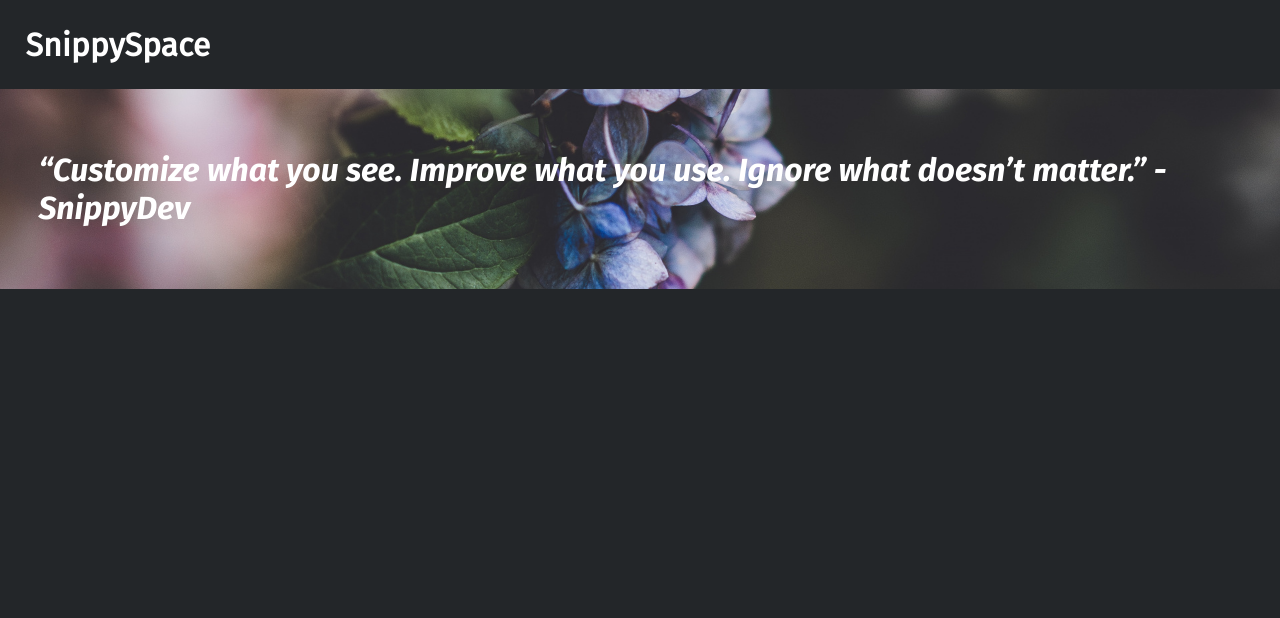
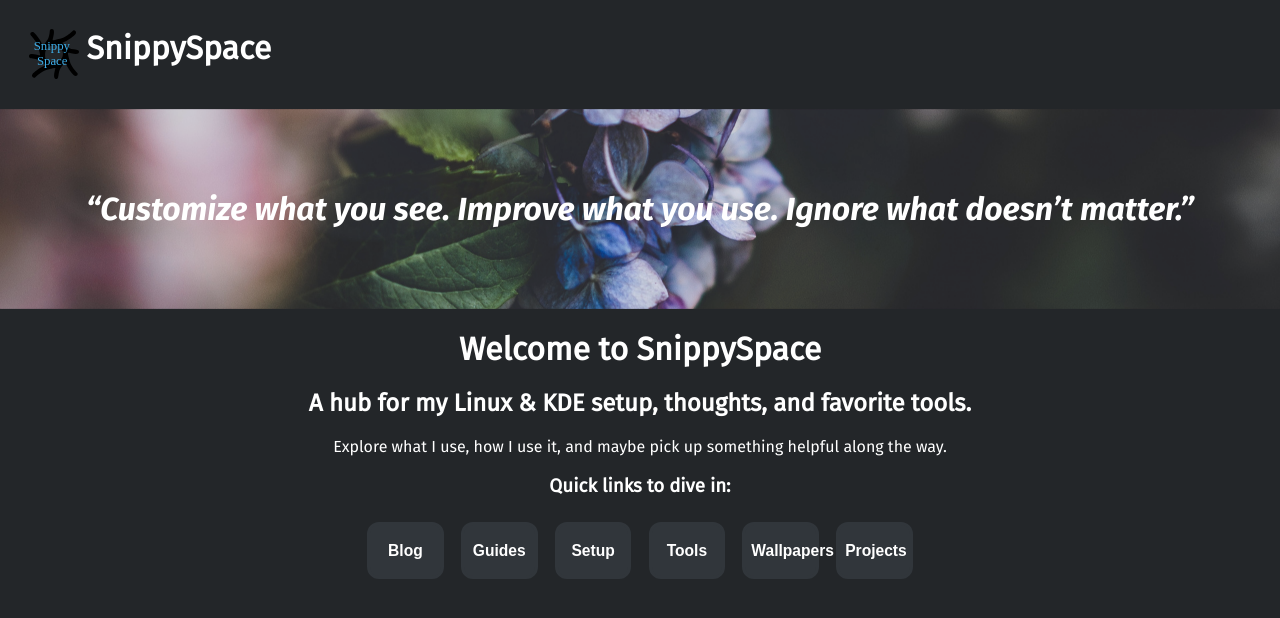
Before and after one commit to SnippyDev/snippydev.github.io, a plain HTML site: page index.html in a window 1280 px wide. Drawn offline with Linux system fonts and the light colour scheme.

Commit message:
Add "Wallpapers" and "Projects" buttons to Quick Links section in index.html

```diff
--- a/index.html
+++ b/index.html
@@ -2,6 +2,7 @@
 <html>
   <head>
     <title>SnippyDev</title>
+    <link rel="icon" type="image/x-icon" href="images/ssfavicon.png">
     <link rel="stylesheet" href="style.css">
     <link rel="preconnect" href="https://fonts.googleapis.com">
     <link rel="preconnect" href="https://fonts.gstatic.com" crossorigin>
@@ -9,10 +10,30 @@
   </head>
   <body>
     <header>
+      <img src="images/snippyspacelogo.svg" width="50px">
       <h1>SnippySpace</h1>
     </header>
-    <div class="main-quote">
-      <h1><i><strong>“Customize what you see. Improve what you use. Ignore what doesn’t matter.”</strong> -SnippyDev</i></h1>
+    <div id="main-quote">
+      <div class="bg-layer" id="bg1"></div>
+      <div class="bg-layer" id="bg2"></div>
+      <div class="quote-content">
+        <h1><i><strong>“Customize what you see. Improve what you use. Ignore what doesn’t matter.”</strong></i></h1>
+      </div>
     </div>
+    <div class="main">
+      <h1>Welcome to SnippySpace</h1>
+      <h2>A hub for my Linux & KDE setup, thoughts, and favorite tools.</h2>
+      <p>Explore what I use, how I use it, and maybe pick up something helpful along the way.</p>
+      <h3>Quick links to dive in:</h3>
+      <div class="main-nav">
+        <button><h3>Blog</h3></button>
+        <button><h3>Guides</h3></button>
+        <button><h3>Setup</h3></button>
+        <button><h3>Tools</h3></button>
+        <button><h3>Wallpapers</h3></button>
+        <button><h3>Projects</h3></button>
+      </div>
+    </div>
+    <script src="main.js"></script>
   </body>
 </html>
--- /dev/null
+++ b/main.js
@@ -0,0 +1,38 @@
+const images = [
+  "images/bg1.jpg",
+  "images/bg2.png",
+  "images/bg3.jpg",
+  "images/bg4.jpg",
+  "images/bg5.jpg"
+];
+
+let index = 0;
+let showingBg1 = true;
+
+const bg1 = document.getElementById('bg1');
+const bg2 = document.getElementById('bg2');
+
+// Set initial image
+bg1.style.backgroundImage = `url('${images[index]}')`;
+bg1.style.opacity = 1;
+
+function changeBackground() {
+  index = (index + 1) % images.length;
+  const nextImage = `url('${images[index]}')`;
+
+  if (showingBg1) {
+    bg2.style.backgroundImage = nextImage;
+    bg2.style.opacity = 1;
+    bg1.style.opacity = 0;
+  } else {
+    bg1.style.backgroundImage = nextImage;
+    bg1.style.opacity = 1;
+    bg2.style.opacity = 0;
+  }
+
+  showingBg1 = !showingBg1;
+}
+
+window.addEventListener('load', () => {
+  setInterval(changeBackground, 5000);
+});
--- a/style.css
+++ b/style.css
@@ -1,17 +1,25 @@
 header {
+    display: flex;
     margin: 2%;
     font-family: "Fira Sans", sans-serif;
     color: #ffffff;
     background-color: #232629;
 }
 
-.main-quote {
+header img {
+    margin: 0.3%;
+}
+
+header h1 {
+    margin: 0.3%;
+}
+
+#main-quote {
     font-family: "Fira Sans", sans-serif;
     color: #ffffff;
     display: flex;
     justify-content: center;
     align-items: center;
-    background-image: url('images/lavenderhydrangeaceae.jpg');
     background-repeat: no-repeat;
     background-position: center;
     background-size: cover;
@@ -19,7 +27,42 @@ header {
     height: 200px;
     margin: 0px;
     padding: 0px;
+    transition: opacity 1s ease-in-out;
+    opacity: 1;
+    position: relative;
+    overflow: hidden;
 }
+
+.bg-layer {
+  position: absolute;
+  top: 0;
+  left: 0;
+  width: 100%;
+  height: 100%;
+  background-size: cover;
+  background-position: center;
+  transition: opacity 1s ease-in-out;
+  opacity: 0;
+  z-index: 0;
+}
+
+#bg1 {
+  z-index: 1;
+}
+
+#bg2 {
+  z-index: 2;
+}
+
+.quote-content {
+  position: relative;
+  z-index: 3;
+  color: white;
+  text-align: center;
+  padding: 2em;
+}
+
+
 
 .main-quote h1 {
     margin: 3%;
@@ -30,3 +73,29 @@ body {
     padding: 0px;
     background-color: #232629;
 }
+
+.main {
+    font-family: "Fira Sans", sans-serif;
+    color: #ffffff;
+    text-align: center;
+    margin: 0px;
+    padding: 0px;
+}
+
+.main-nav button {
+    cursor: pointer;
+    width: 6%;
+    margin: 0.5%;
+    border-radius: 12px;
+    background-color: #31363b;
+    color: white;
+    border: solid;
+    border-color: #31363b;
+    transition-duration: 500ms;
+}
+
+.main-nav button:hover {
+    background-color: #484f57;
+    color: white;
+    transform: scale(1.1);
+}
```
Also changed, not shown: images/bg1.jpg (renamed from images/lavenderhydrangeaceae.jpg), images/bg2.png (added), images/bg3.jpg (added), images/bg4.jpg (added), images/bg5.jpg (added), images/snippyspacelogo.svg (added), images/ssfavicon.png (added).
